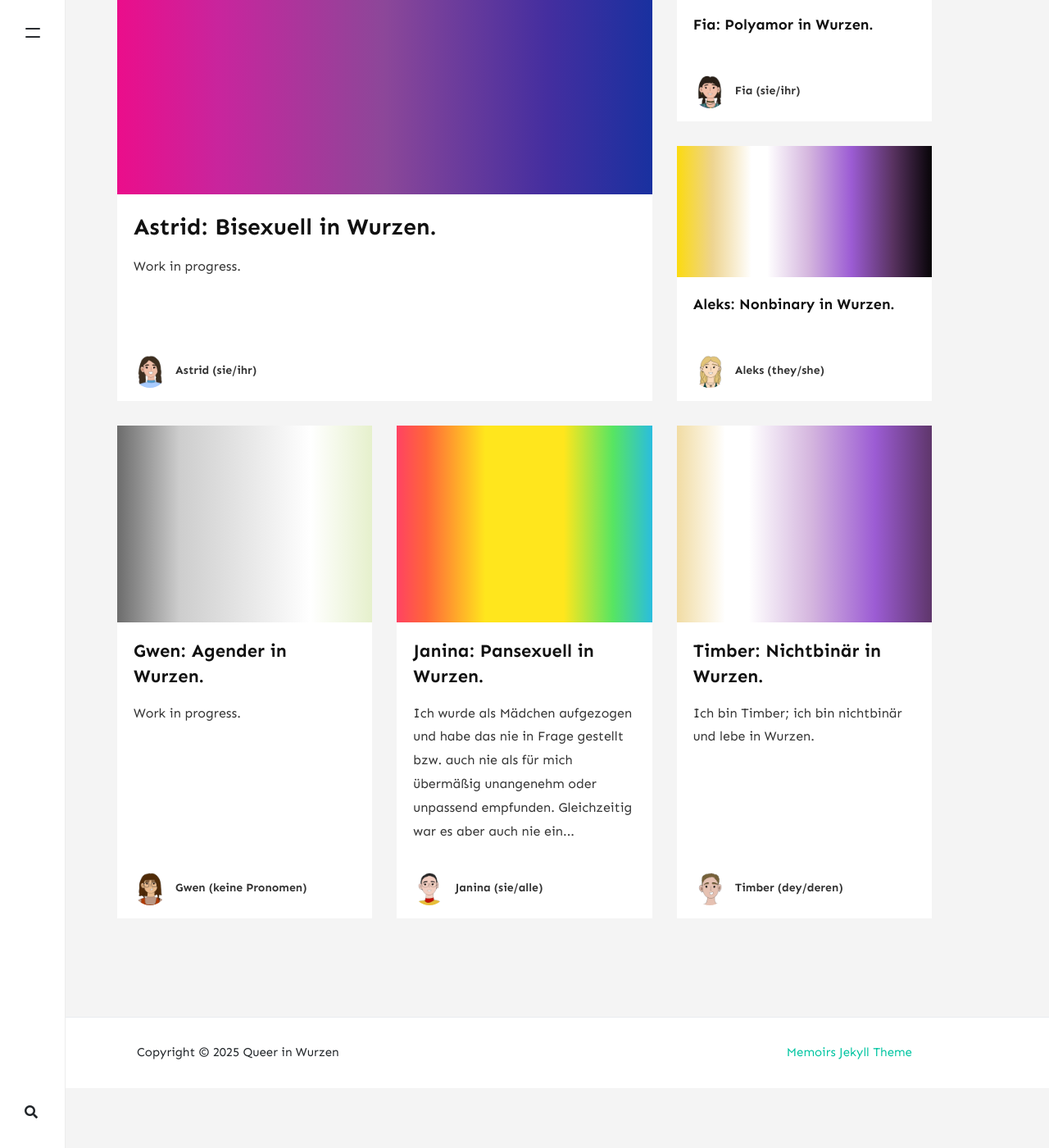
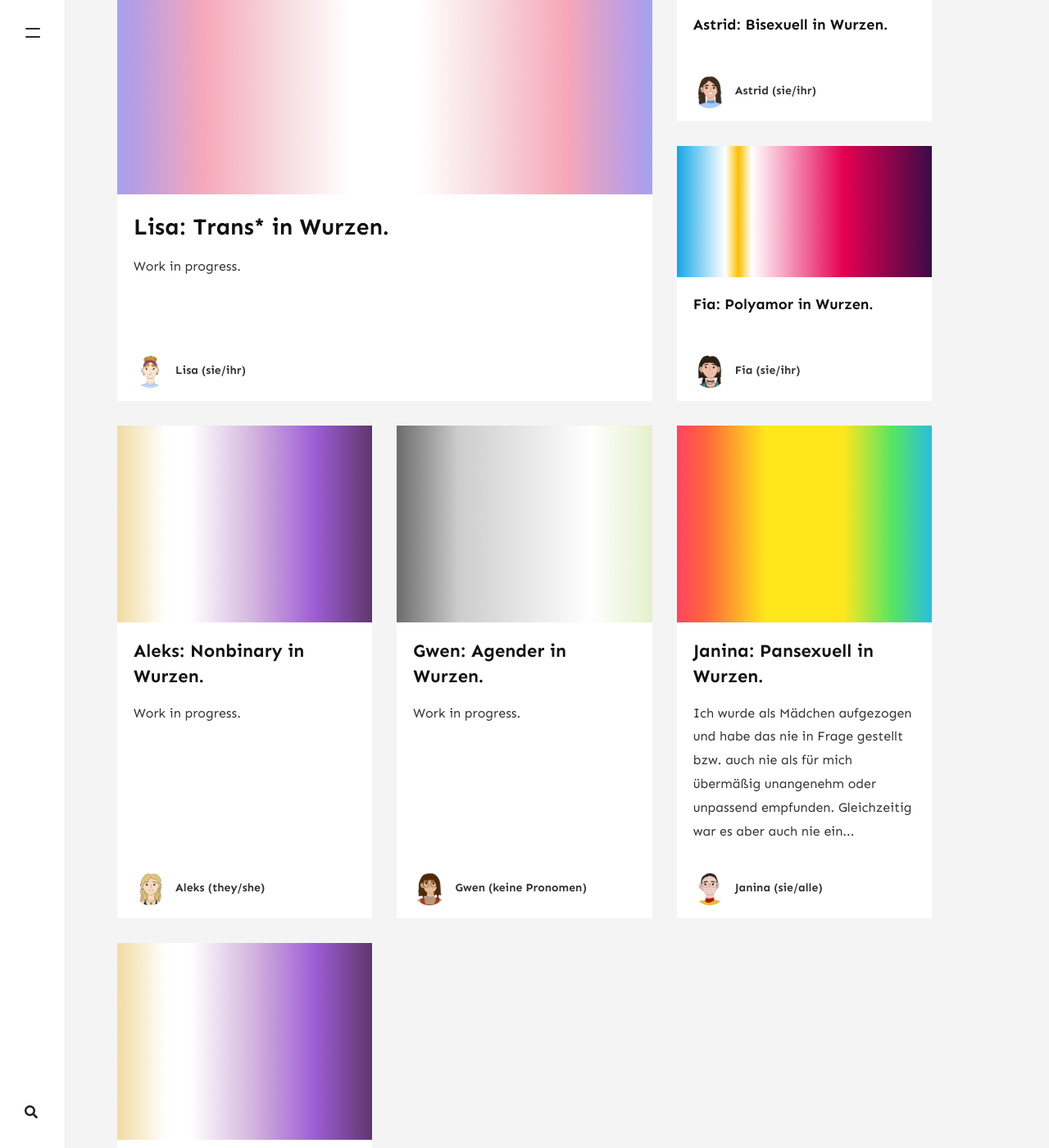
Before and after one commit to timber-they/queerInWurzen, a Jekyll site: the page built from index.html, in a window 1280 px wide and 1400 px high, scrolled down 569 px. Shown: the whole window at 82% size. Built offline with Jekyll 4.4.1, drawn with Linux system fonts in a browser that asks for light colours; nearby versions of some CDN libraries; the list of posts is cut into pages by our own code; comment, search, counter and statistics services are not loaded; before the commit the page ends 1896 px from its top, so only the background shows below that.

Commit message:
add lisa

```diff
--- a/_config.yml
+++ b/_config.yml
@@ -41,6 +41,11 @@ authors:
     display_name: Astrid (sie/ihr)
     avatar: 'assets/images/astrid.webp'
     description: "Bisexuell in Wurzen."
+  lisa:
+    name: Lisa
+    display_name: Lisa (sie/ihr)
+    avatar: 'assets/images/lisa.webp'
+    description: "Trans* in Wurzen."
 
 # Plugins
 plugins:
```
Also changed, not shown: _posts/2025-05-27-lisa.md (added, +10 -0 lines), assets/images/lisa.svg (added), assets/images/lisa.webp (added), assets/images/trans.svg (added).
